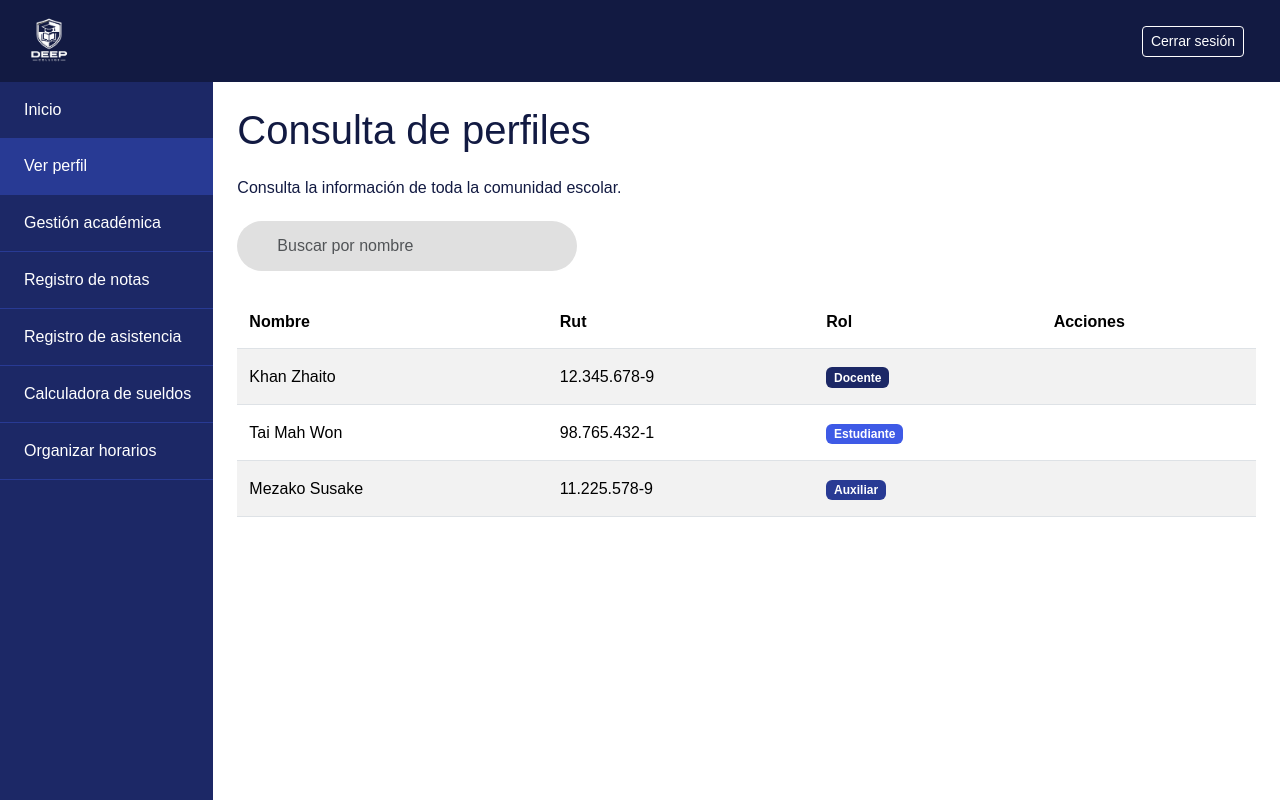
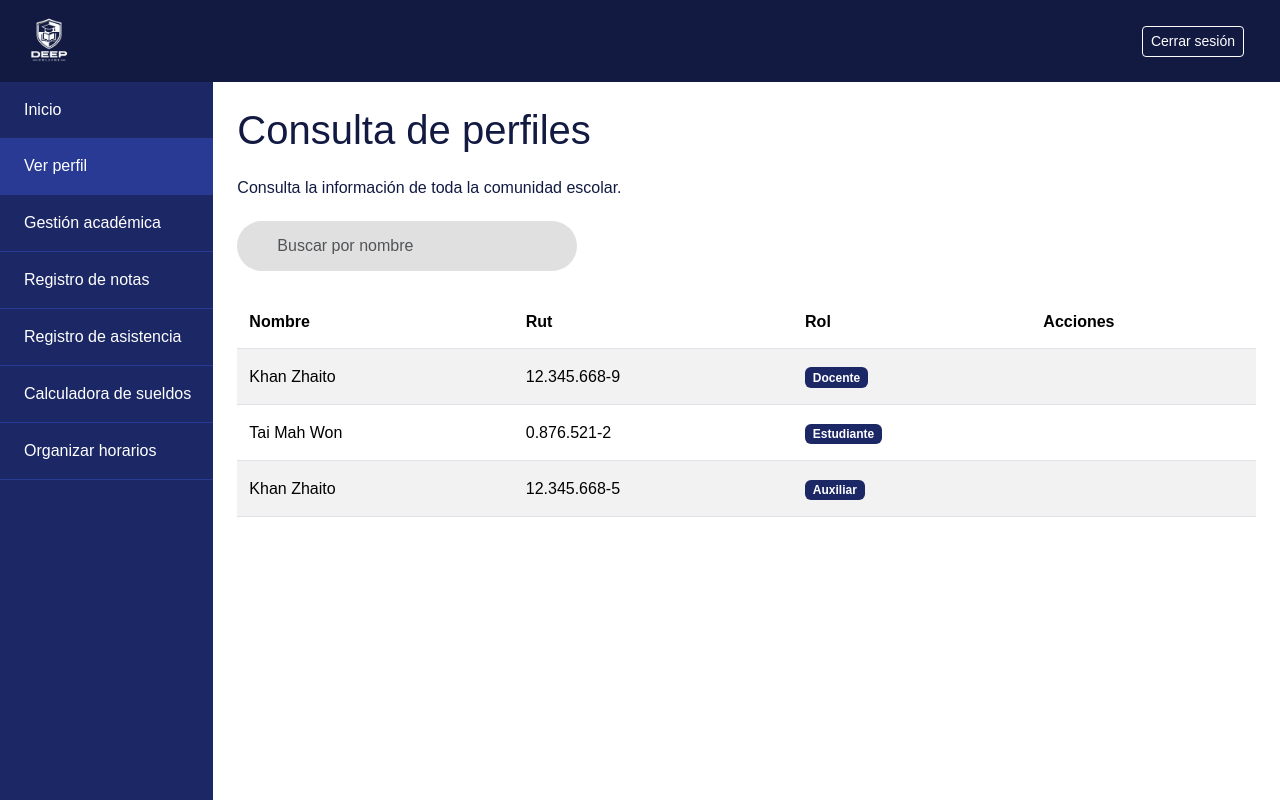
Before and after one commit to AleRiveraG/deep-college, a React (Vite) app in the folder frontend_react/: page /directiva/ver-perfil in a window 1280 px wide. Shown: the top 800 px of the page. Built offline with nearby package versions, Linux system fonts and the light colour scheme; some icons are missing.

Commit message:
Incorporación de funcionalidades ver perfiles vista directiva

```diff
--- a/frontend_react/src/pages/directiva/VerPerfil.jsx
+++ b/frontend_react/src/pages/directiva/VerPerfil.jsx
@@ -1,8 +1,37 @@
+import { useState } from "react";
 import Footer from "../../components/Footer";
 import Header from "../../components/Header";
 import SidebarDirectiva from "../../components/SidebarDirectiva";
 
 function VerPerfiles() {
+
+    const [texto, setTexto] = useState("");
+    const [mostrarModal, setMostrarModal] = useState(false);
+
+    const [usuarios, setUsuarios] = useState([
+        {
+            nombre: "Khan Zhaito",
+            rut: "12.345.668-9",
+            rol: "Docente"
+
+        },
+        {
+            nombre: "Tai Mah Won",
+            rut: "0.876.521-2",
+            rol: "Estudiante"
+
+        },
+        {
+            nombre: "Khan Zhaito",
+            rut: "12.345.668-5",
+            rol: "Auxiliar"
+        }
+    ]);
+
+    const busqueda = usuarios.filter( (usuario) =>
+        usuario.nombre.toLowerCase().includes(texto.toLowerCase())
+    );
+
     return(
 
         <>
@@ -19,7 +48,7 @@ function VerPerfiles() {
 
                             <div>
                                 <div className="contenedor-busqueda mb-4">
-                                    <input id="busqueda" className="form-control busqueda-input" placeholder="Buscar por nombre" />
+                                    <input id="busqueda" className="form-control busqueda-input" placeholder="Buscar por nombre" value={texto} onChange={(evento) => setTexto(evento.target.value)}/>
                                     <i className="bx bx-search icono-busqueda"></i>
                                 </div>
 
@@ -35,56 +64,44 @@ function VerPerfiles() {
                                             </tr>
                                         </thead>
                                         <tbody>
-                                            <tr>
-                                                <td className="nombres">Khan Zhaito</td>
-                                                <td className="rut">12.345.678-9</td>
-                                                <td><span className="badge rol-docente">Docente</span></td>
+                                            {busqueda.map((usuario) => (
+                                                <tr key={usuario.rut}>
+                                                    <td className="nombres">{usuario.nombre}</td>
+                                                    <td className="rut">{usuario.rut}</td>
+                                                    <td><span className="badge rol-docente">{usuario.rol}</span></td>
                                                     <td>
-                                                    <a href="#" className="boton-accion btn-editar">
+                                                        <a href="#" className="boton-accion btn-editar" onClick={ (evento) => {
+                                                            evento.preventDefault();
+
+                                                            setMostrarModal(true);
+                                                        }}>
                                                             <i className="bx bx-edit icono-editar"></i>
                                                         </a>
-                                                    <a href="#" className="boton-accion btn-eliminar">
+                                                        <a href="#" className="boton-accion btn-eliminar" onClick={(evento) => {
+                                                            evento.preventDefault();
+
+                                                            const confirmacion = confirm("¿Deseas elminar el usuario?")
+
+                                                            if(confirmacion) {
+                                                                setUsuarios (
+                                                                    usuarios.filter( (usuarioA) => usuarioA.rut != usuario.rut)
+                                                                )
+                                                            }
+
+                                                        }}>
                                                             <i className="bx bx-trash icono-eliminar"></i>
                                                         </a>
                                                     </td>
                                                 </tr>
-                                            <tr>
-                                                <td className="nombres">Tai Mah Won</td>
-                                                <td className="rut">98.765.432-1</td>
-                                                <td><span className="badge rol-estudiante">Estudiante</span></td>
-                                                <td>
-                                                    <a href="#" className="boton-accion btn-editar">
-                                                        <i className="bx bx-edit icono-editar"></i>
-                                                    </a>
-                                                    <a href="#" className="boton-accion btn-eliminar">
-                                                        <i className="bx bx-trash icono-eliminar"></i>
-                                                    </a>
-                                                </td>
-                                            </tr>
-                                            <tr>
-                                                <td className="nombres">Mezako Susake</td>
-                                                <td className="rut">11.225.578-9</td>
-                                                <td><span className="badge rol-auxiliar">Auxiliar</span></td>
-                                                <td>
-                                                    <a href="#" className="boton-accion btn-editar">
-                                                        <i className="bx bx-edit icono-editar"></i>
-                                                    </a>
-                                                    <a href="#" className="boton-accion btn-eliminar">
-                                                        <i className="bx bx-trash icono-eliminar"></i>
-                                                    </a>
-                                                </td>
-                                            </tr>
+                                            ))}
                                         </tbody>
                                     </table>
                                 </div>
+                                {mostrarModal &&
+                                    <>
+                                        <div className="modal d-block" id="editarUsuarioModal" tabIndex="-1">
+                                            <div className="modal-dialog modal-dialog-centered">
 
-                            </div>
-                        </section>
-                    </div>
-                </div>
-
-                <div className="modal" id="editarUsuarioModal" tabindex="-1">
-                    <div className="modal-dialog modal-dialog-centered">
                                                 <div className="modal-content">
                                                     <div className="modal-header justify-content-center border-bottom-0 pb-0">
                                                         <h2 className="fs-4 mb-0">Editar usuario</h2>
@@ -113,13 +130,34 @@ function VerPerfiles() {
                                                     </div>
                                                     <div className="modal-footer justify-content-center border-top-0 pt-0 pb-4">
                                                         <div className="botones d-flex gap-3">
-                                    <button className="btn btn-sm boton-calcular closeModalBtn px-4">Editar</button>
-                                    <button className="btn btn-sm btn-outline-secondary btn-cerrar px-4">Cancelar</button>
+                                                            <button className="btn btn-sm boton-calcular closeModalBtn px-4"
+                                                            onClick={(evento) => {
+                                                                evento.preventDefault();
+                                                                setMostrarModal(false);
+                                                            }}
+                                                            >Editar</button>
+                                                            <button className="btn btn-sm btn-outline-secondary btn-cerrar px-4"
+                                                            onClick={(evento) => {
+                                                                evento.preventDefault();
+                                                                setMostrarModal(false);
+                                                            }}
+                                                            >Cancelar</button>
                                                         </div>
                                                     </div>
                                                 </div>
                                             </div>
                                         </div>
+                                        <div className="modal-backdrop fade show"></div>
+                                    </>
+                                }
+
+                            </div>
+                        </section>
+                    </div>
+                </div>
+
+
+
             </main>
             <Footer />
         </>
```
Lines whose indentation alone changed are shown as unchanged.
